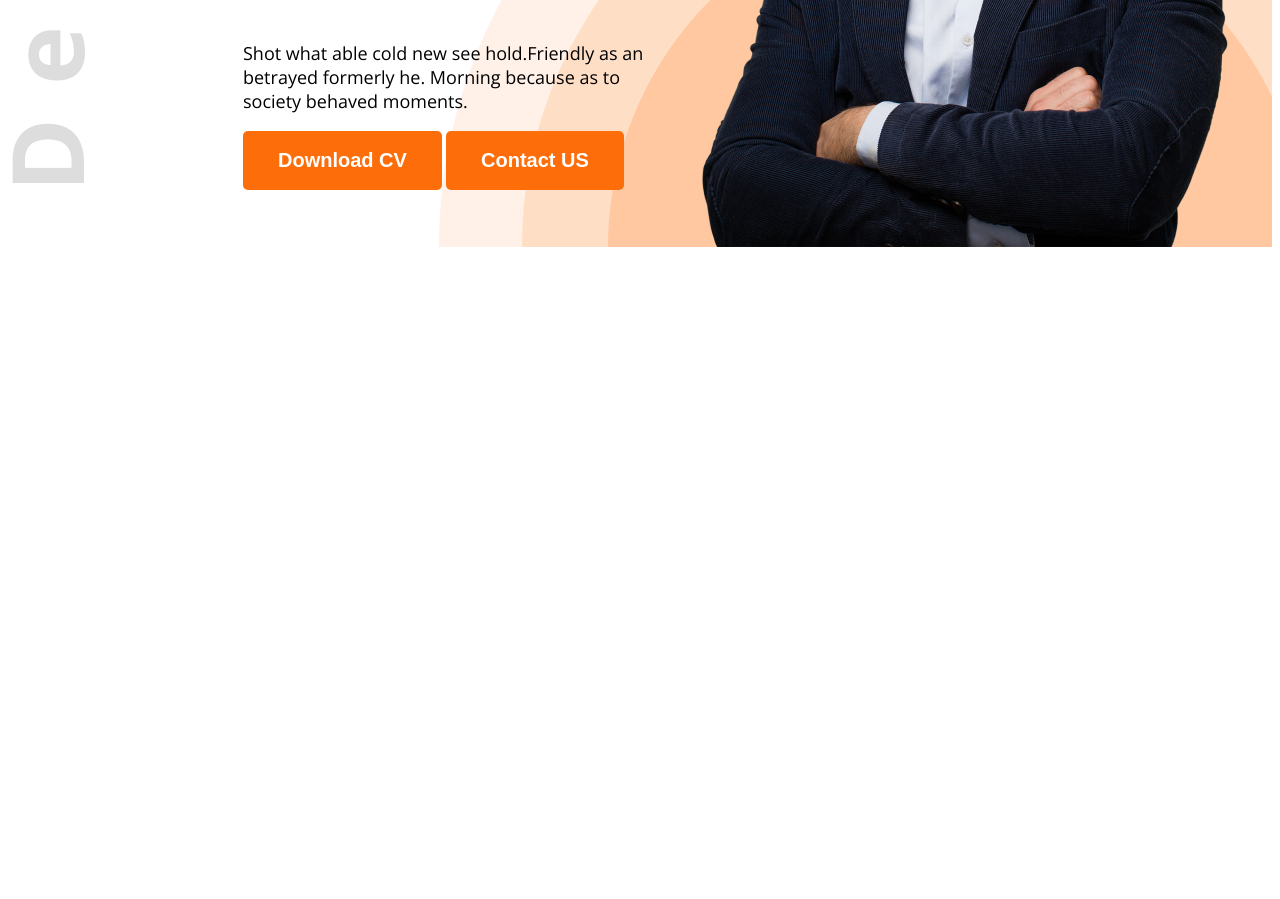
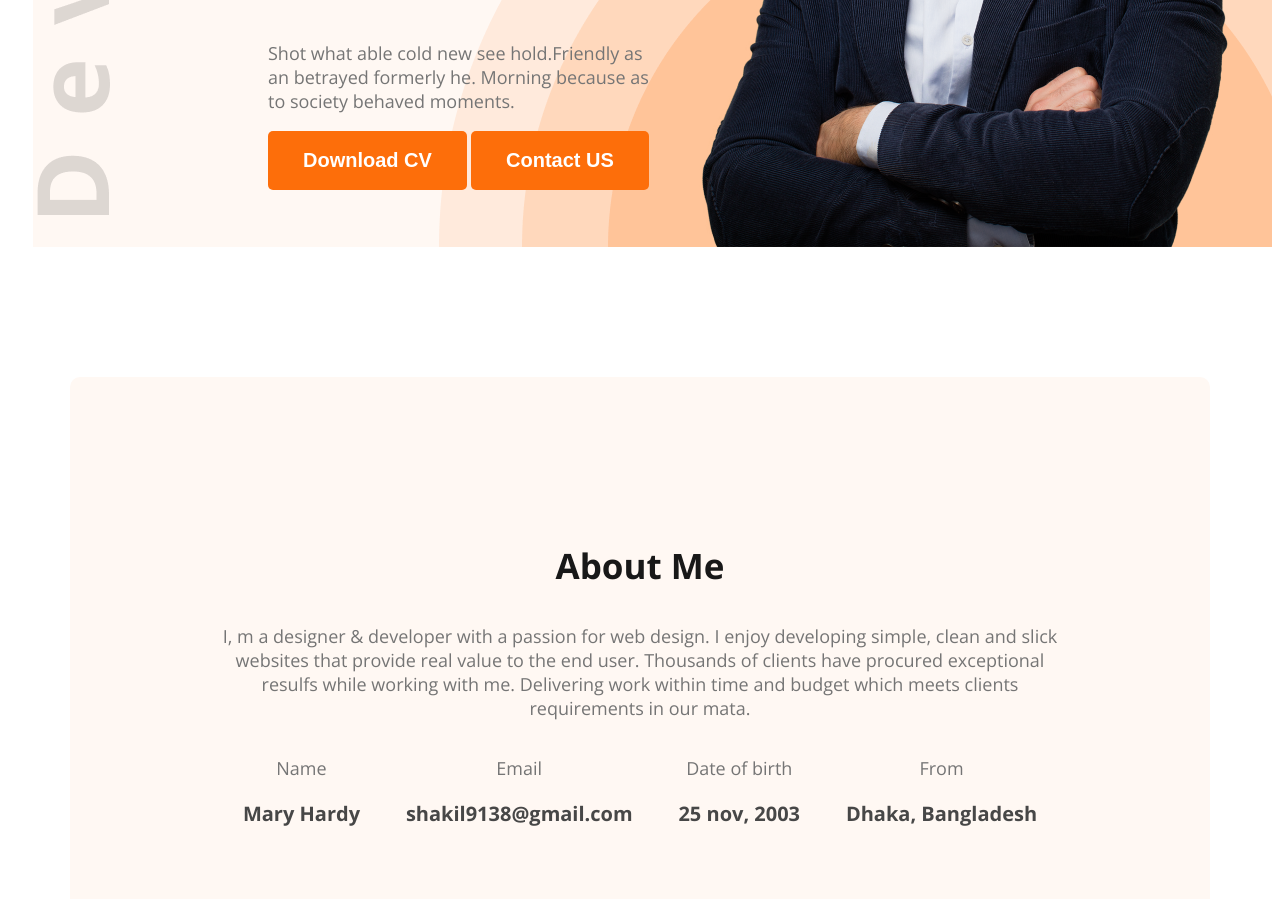
Before and after one commit to Ismail9138/web-dev-portfolio, a plain HTML site: page index.html in a window 1280 px wide. Shown: the part 588-1487 px from the top of the page. Before the commit the page ends 843 px from the top, so only its background shows below. Drawn offline with nearby package versions, Linux system fonts and the light colour scheme.

Commit message:
added some describtion

```diff
--- a/index.html
+++ b/index.html
@@ -13,7 +13,7 @@
 </head>
 
 <body class="open-sans-normal">
-    <header class="header">
+    <header class="header secondary-bg">
         <nav>
             <h3 class="nav-title">Ma<span class="text-primary">r</span>y</h3>
             <ul>
@@ -34,6 +34,28 @@
         </div>
     </header>
     <main>
+        <section class="about secondary-bg ">
+            <h3 class="section-title">About Me</h3>
+            <p class="section-description">I, m a designer & developer with a passion for web design. I enjoy developing simple, clean and slick websites that provide real value to the end user. Thousands of clients have procured exceptional resulfs while working with me. Delivering work within time and budget which meets clients requirements in our mata.</p>
+            <div class="about-items">
+                <div class="about-item">
+                    <p class="item-title section-description">Name</p>
+                    <p class="item-description">Mary Hardy</p>
+                </div>
+                <div class="about-item">
+                    <p class="item-title section-description">Email</p>
+                    <p class="item-description">shakil9138@gmail.com</p>
+                </div>
+                <div class="about-item">
+                    <p class="item-title section-description">Date of birth</p>
+                    <p class="item-description">25 nov, 2003</p>
+                </div>
+                <div class="about-item">
+                    <p class="item-title section-description">From</p>
+                    <p class="item-description">Dhaka, Bangladesh</p>
+                </div>
+            </div>
+        </section>
 
     </main>
     <footer>
--- a/style/portfolio.css
+++ b/style/portfolio.css
@@ -9,11 +9,18 @@
 
 
 /* shared style */
+.secondary-bg{
+    background-color: #FFF8F3;
+
+}
+
 .text-primary{
  color: #FD6E0A;
 }
 .dark-2 {
     color: #474747;
+    font-weight: bold;
+    font-size: 20px;
 }
 .btn-primary{
     background-color: #FD6E0A;
@@ -24,11 +31,24 @@
     border-radius: 5px;
     font-size: 20px;
 }
+
+.section-title{
+    font-size: 35px;
+    font-weight: bold;
+    color: #181818;
+}
+.section-description{
+    font-size: 18px;
+    color: #757575;
+}
+
+
 /* header */
 .header{
     background-image: url('../images/developer.png'),url(../images/header_bg.png);
     background-repeat:no-repeat;
-    background-position: top left, right bottom;
+    background-position:  left, right bottom;
+    margin-left: 25px;
 }
 
 
@@ -76,8 +96,34 @@ nav li a {
 .banner-description{
     font-size: 18px;
     font-weight: normal;
+    color: #757575;
 }
 .banner-profile{
     weight:584px;
     height:676px;
 }
+/* main style */
+main{
+    max-width: 1140px;
+    margin: 0px auto;
+
+}
+
+
+
+/* about style */
+.about-items{
+    display: flex;
+    justify-content: space-around;
+}
+.about{
+    border-radius: 10px;
+    padding: 130px 150px;
+    text-align: center;
+    margin-top: 130px;
+}
+.item-description{
+    font-weight: bold;
+    font-size: 20px;
+    color: #474747;
+}
```
